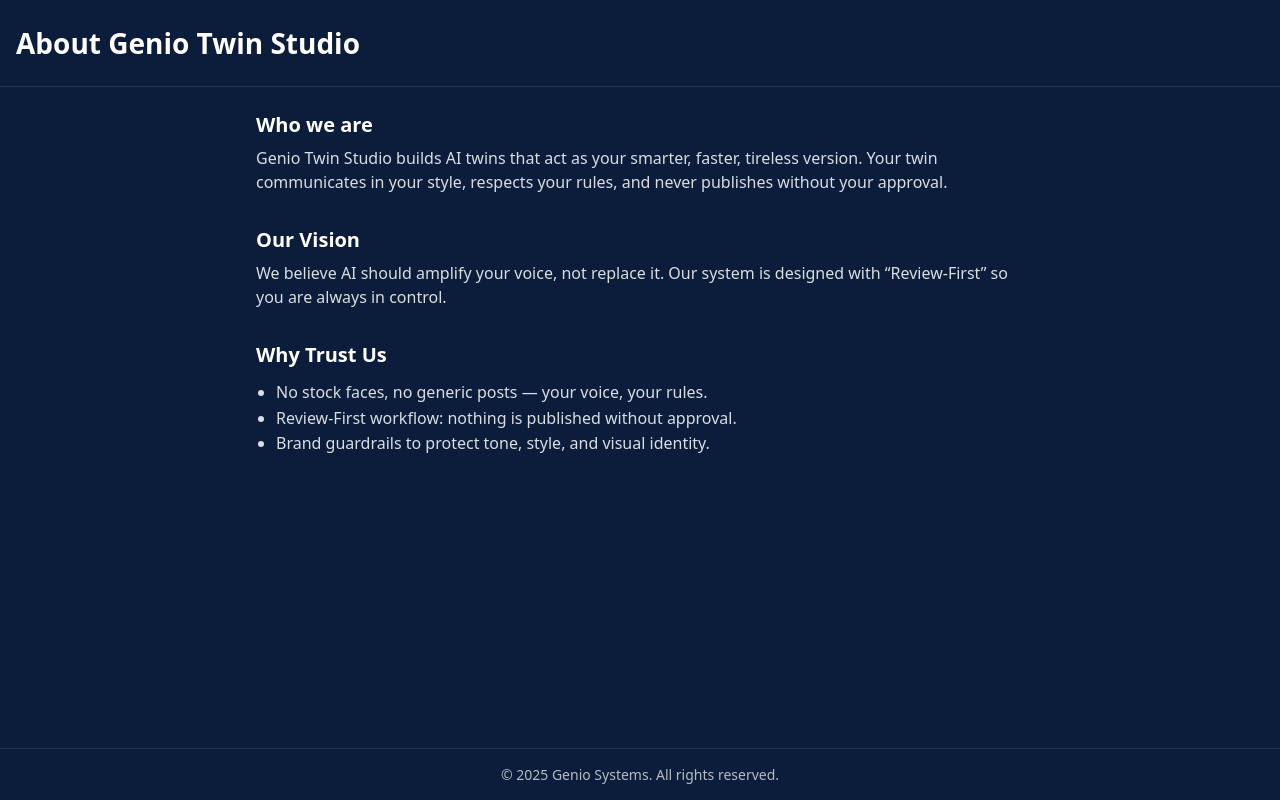
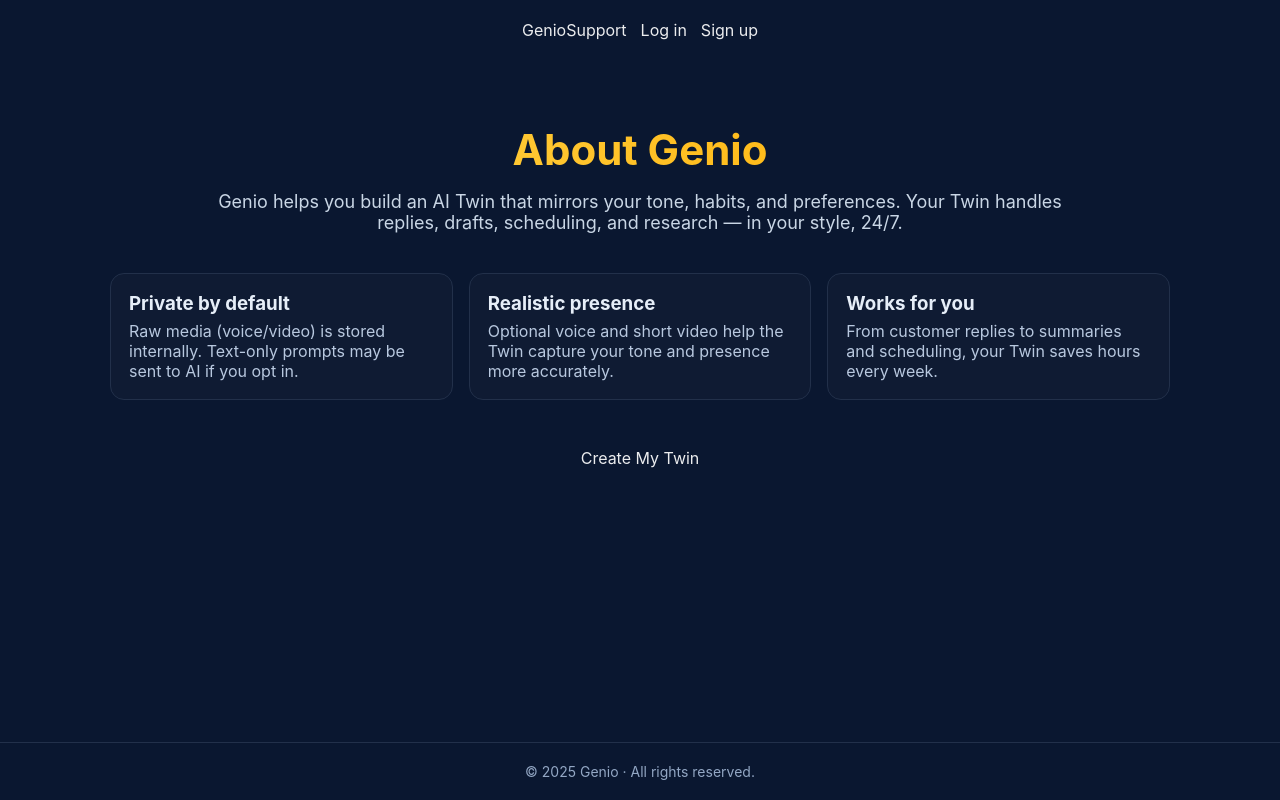
Before and after one commit to genio-ai/genio-os, a Next.js app: page /about in a window 1280 px wide. Built offline with nearby package versions, Linux system fonts and the light colour scheme.

Commit message:
Update about.js

```diff
--- a/pages/about.js
+++ b/pages/about.js
@@ -1,80 +1,83 @@
-// pages/about.js
-export default function About() {
+import Head from "next/head";
+import Link from "next/link";
+
+export default function AboutPage() {
   return (
-    <div style={styles.page}>
-      <header style={styles.header}>
-        <h1 style={styles.title}>About Genio Twin Studio</h1>
-      </header>
+    <>
+      <Head>
+        <title>About · Genio</title>
+        <meta name="description" content="About Genio and the AI Twin vision." />
+      </Head>
 
-      <main style={styles.main}>
-        <section style={styles.section}>
-          <h2 style={styles.subtitle}>Who we are</h2>
-          <p style={styles.text}>
-            Genio Twin Studio builds AI twins that act as your smarter, faster,
-            tireless version. Your twin communicates in your style, respects your
-            rules, and never publishes without your approval.
+      <main className="wrap">
+        {/* Header */}
+        <header className="header">
+          <Link href="/" className="brand">Genio</Link>
+          <nav className="nav">
+            <Link href="/support" className="navLink">Support</Link>
+            <Link href="/auth/login" className="btn ghost">Log in</Link>
+            <Link href="/auth/signup" className="btn primary">Sign up</Link>
+          </nav>
+        </header>
+
+        {/* Hero */}
+        <section className="hero">
+          <h1>About Genio</h1>
+          <p>
+            Genio helps you build an AI Twin that mirrors your tone, habits, and preferences.
+            Your Twin handles replies, drafts, scheduling, and research — in your style, 24/7.
           </p>
         </section>
 
-        <section style={styles.section}>
-          <h2 style={styles.subtitle}>Our Vision</h2>
-          <p style={styles.text}>
-            We believe AI should amplify your voice, not replace it. Our system is
-            designed with “Review-First” so you are always in control.
-          </p>
+        {/* Pillars */}
+        <section className="pillars">
+          <div className="card">
+            <h3>Private by default</h3>
+            <p>Raw media (voice/video) is stored internally. Text-only prompts may be sent to AI if you opt in.</p>
+          </div>
+          <div className="card">
+            <h3>Realistic presence</h3>
+            <p>Optional voice and short video help the Twin capture your tone and presence more accurately.</p>
+          </div>
+          <div className="card">
+            <h3>Works for you</h3>
+            <p>From customer replies to summaries and scheduling, your Twin saves hours every week.</p>
+          </div>
         </section>
 
-        <section style={styles.section}>
-          <h2 style={styles.subtitle}>Why Trust Us</h2>
-          <ul style={styles.list}>
-            <li>No stock faces, no generic posts — your voice, your rules.</li>
-            <li>Review-First workflow: nothing is published without approval.</li>
-            <li>Brand guardrails to protect tone, style, and visual identity.</li>
-          </ul>
+        {/* CTA */}
+        <section className="ctaRow">
+          <Link href="/auth/signup" className="btn primary big">Create My Twin</Link>
         </section>
+
+        <footer className="footer">
+          <p>© {new Date().getFullYear()} Genio · All rights reserved.</p>
+        </footer>
       </main>
 
-      <footer style={styles.footer}>
-        <p style={styles.footerText}>
-          © 2025 Genio Systems. All rights reserved.
-        </p>
-      </footer>
-    </div>
+      <style jsx>{`
+        .wrap { min-height: 100vh; display: flex; flex-direction: column; background:#0a1730; color:#e6eef8; }
+        .header { max-width:1200px; margin:0 auto; padding:20px 24px; display:flex; align-items:center; justify-content:space-between; }
+        .brand { font-size:22px; font-weight:800; color:#fff; text-decoration:none; }
+        .nav { display:flex; gap:14px; align-items:center; }
+        .navLink { color:#c9d6e5; text-decoration:none; font-size:15px; }
+        .btn { border-radius:10px; padding:8px 16px; font-weight:600; text-decoration:none; }
+        .btn.ghost { border:1px solid #ffd54d; color:#ffd54d; }
+        .btn.ghost:hover { background:#ffd54d22; }
+        .btn.primary { background:#ffd54d; color:#0a1730; }
+        .btn.primary:hover { filter:brightness(0.95); }
+        .btn.big { font-size:18px; padding:12px 24px; }
+        .hero { max-width:900px; margin:0 auto; padding:64px 20px 16px; text-align:center; }
+        .hero h1 { font-size:42px; margin-bottom:16px; background:linear-gradient(90deg,#ffd54d,#ffae00); -webkit-background-clip:text; -webkit-text-fill-color:transparent; }
+        .hero p { color:#c9d6e5; font-size:18px; }
+        .pillars { max-width:1100px; margin:24px auto; padding:0 20px; display:grid; gap:16px; grid-template-columns:repeat(3,minmax(0,1fr)); }
+        @media (max-width:900px){ .pillars{ grid-template-columns:1fr; } }
+        .card { background:#0f1b33; border:1px solid #22304a; border-radius:14px; padding:18px; }
+        .card h3 { margin:0 0 6px; }
+        .card p { margin:0; color:#b8c8df; }
+        .ctaRow { display:flex; justify-content:center; padding:24px 20px 8px; }
+        .footer { border-top:1px solid #22304a; padding:20px; text-align:center; color:#93a7c4; font-size:14px; margin-top:auto; }
+      `}</style>
+    </>
   );
 }
-
-const styles = {
-  page: {
-    fontFamily:
-      "ui-sans-serif, system-ui, -apple-system, Segoe UI, Roboto, Helvetica, Arial, sans-serif",
-    margin: 0,
-    padding: 0,
-    background: "#0B1D3A",
-    color: "#fff",
-    minHeight: "100vh",
-    display: "flex",
-    flexDirection: "column",
-  },
-  header: {
-    padding: "24px 16px",
-    borderBottom: "1px solid rgba(255,255,255,0.1)",
-  },
-  title: { margin: 0, fontSize: "28px", fontWeight: "bold" },
-  main: { flex: 1, padding: "24px 16px", maxWidth: "800px", margin: "0 auto" },
-  section: { marginBottom: "32px" },
-  subtitle: { fontSize: "20px", marginBottom: "8px" },
-  text: { fontSize: "16px", lineHeight: 1.5, color: "rgba(255,255,255,0.85)" },
-  list: {
-    margin: "12px 0 0",
-    padding: "0 0 0 20px",
-    color: "rgba(255,255,255,0.85)",
-    fontSize: "16px",
-    lineHeight: 1.6,
-  },
-  footer: {
-    padding: "16px",
-    borderTop: "1px solid rgba(255,255,255,0.1)",
-    textAlign: "center",
-  },
-  footerText: { fontSize: "14px", color: "rgba(255,255,255,0.7)" },
-};
```
